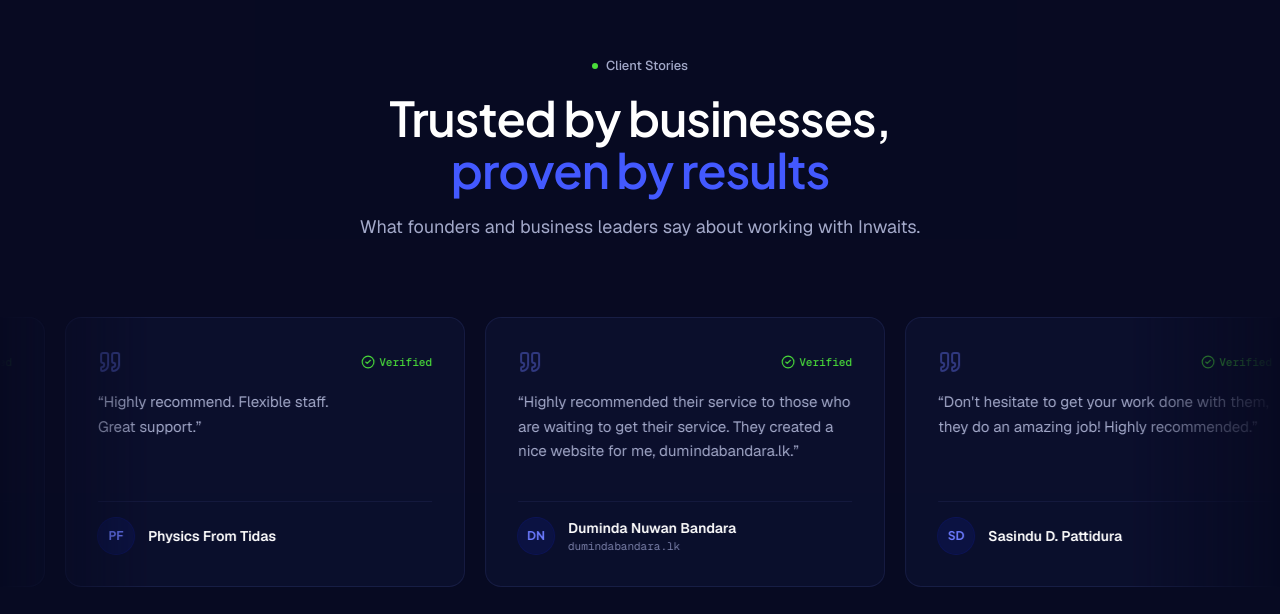
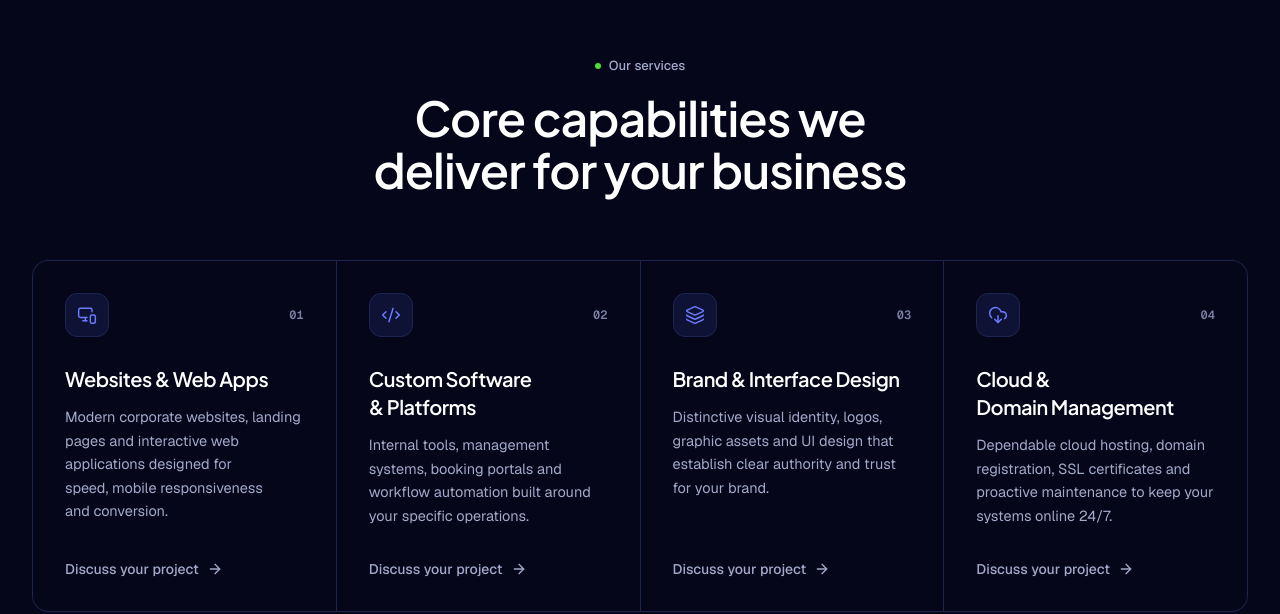
Before and after one commit to Hashandev/Inwaits_com, a Next.js app: page / in a window 1280 px wide. Shown: the part 1794-2408 px from the top of the page. Built offline with nearby package versions, Linux system fonts and the light colour scheme; no server answers.

Commit message:
Move Testimonials section after Technologies section

```diff
--- a/app/page.tsx
+++ b/app/page.tsx
@@ -26,13 +26,13 @@ export default function HomePage() {
       <div id="about" data-nav-section>
         <About />
         <Stats />
-        <Testimonials />
       </div>
 
       <div id="services" data-nav-section>
         <Services />
         <Process />
         <TechStack />
+        <Testimonials />
       </div>
 
       <div id="contact" data-nav-section>
```
